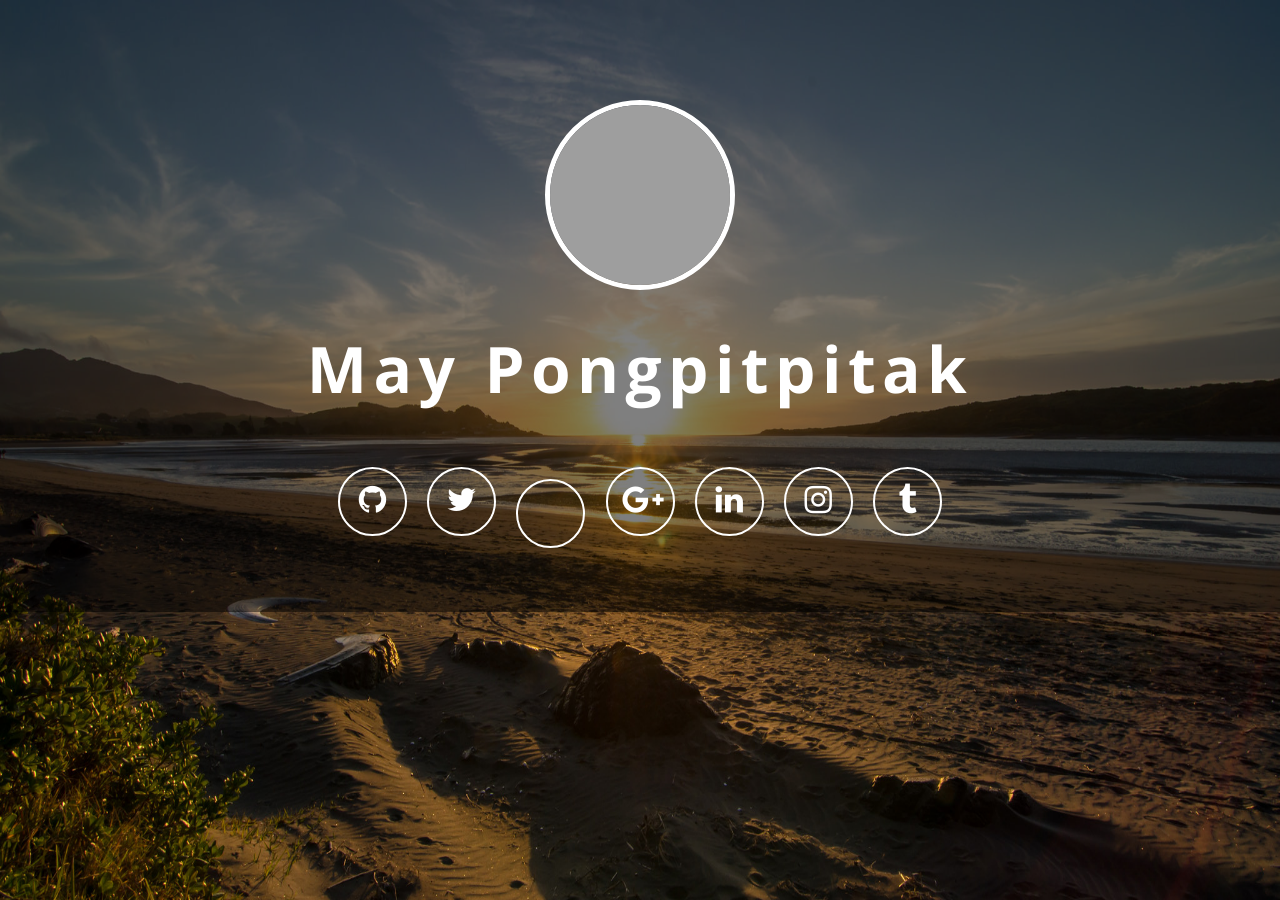
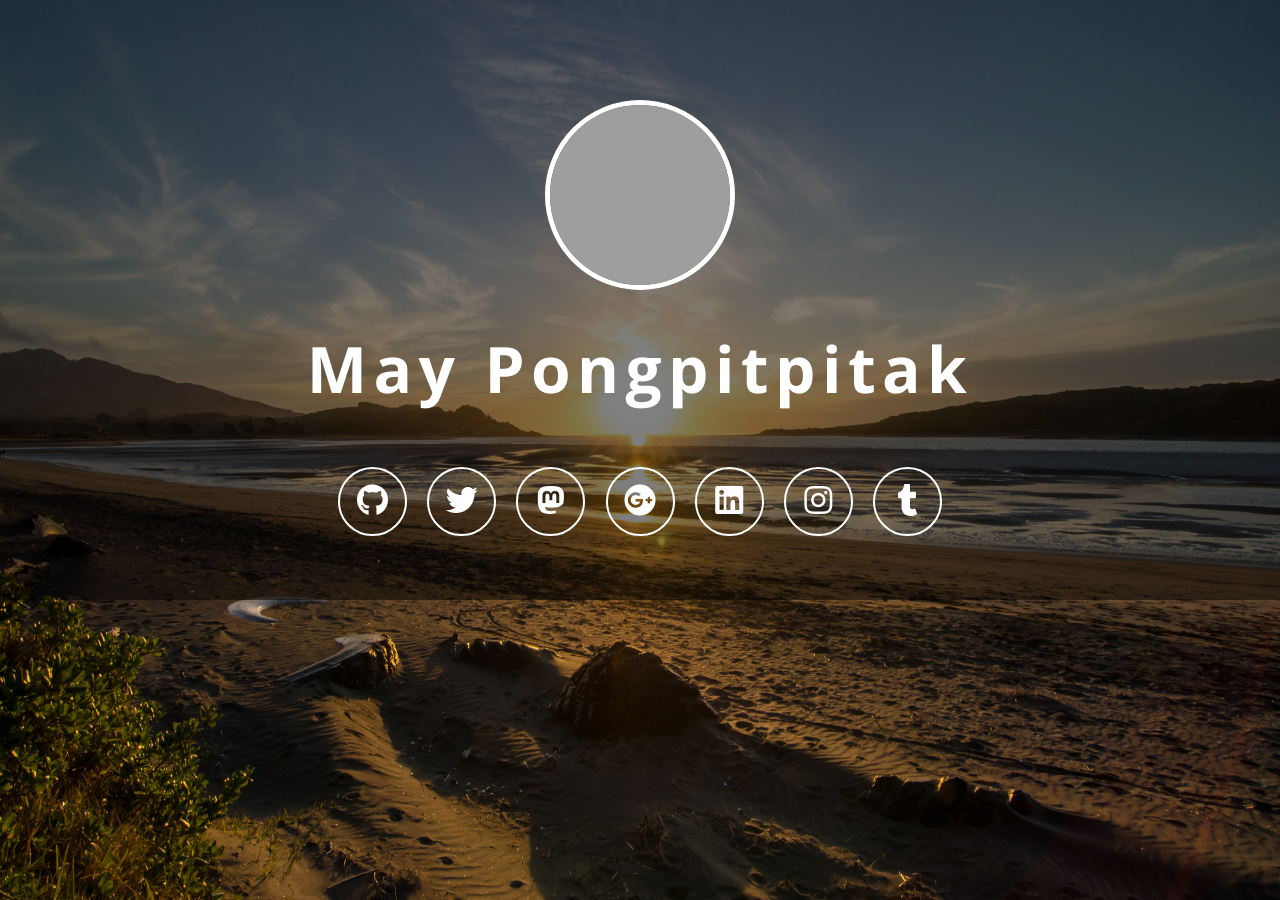
Before and after one commit to mayppong/mayppong.github.io, a Jekyll site: the page built from index.html, in a window 1280 px wide. Built offline with Jekyll 4.4.1, drawn with Linux system fonts in a browser that asks for light colours; nearby versions of some CDN libraries; grey boxes are pictures that could not be loaded.

Commit message:
Upgrade font-awesome to version 5.2

```diff
--- a/index.html
+++ b/index.html
@@ -16,7 +16,7 @@
     {% endif %}
     <link rel="stylesheet" href="{{ "css/front.css" | prepend: site.baseurl }}">
     <link href='https://fonts.googleapis.com/css?family=Open+Sans:400,700&subset=latin' rel='stylesheet' type='text/css'>
-    <link rel="stylesheet" href="https://maxcdn.bootstrapcdn.com/font-awesome/4.5.0/css/font-awesome.min.css">
+    <link rel="stylesheet" href="https://use.fontawesome.com/releases/v5.2.0/css/all.css" integrity="sha384-hWVjflwFxL6sNzntih27bfxkr27PmbbK/iSvJ+a4+0owXq79v+lsFkW54bOGbiDQ" crossorigin="anonymous">
   </head>
   <body>
     <div class="content">
@@ -33,71 +33,71 @@
 
       <ul>
         {% if site.github_username %}
-        <li><a class="fa fa-2x fa-github" href="https://github.com/{{ site.github_username }}"><span class="description">GitHub</span></a></li>
+        <li><a class="fab fa-2x fa-github" href="https://github.com/{{ site.github_username }}"><span class="description">GitHub</span></a></li>
         {% endif %}
 
         {% if site.codepen_username %}
-        <li><a class="fa fa-2x fa-codepen" href="https://codepen.io/{{ site.codepen_username }}"><span class="description">CodePen</span></a></li>
+        <li><a class="fab fa-2x fa-codepen" href="https://codepen.io/{{ site.codepen_username }}"><span class="description">CodePen</span></a></li>
         {% endif %}
 
         {% if site.facebook_username %}
-        <li><a class="fa fa-2x fa-facebook" href="https://facebook.com/{{ site.facebook_username }}"><span class="description">Facebook</span></a></li>
+        <li><a class="fab fa-2x fa-facebook" href="https://facebook.com/{{ site.facebook_username }}"><span class="description">Facebook</span></a></li>
         {% endif %}
 
         {% if site.twitter_username %}
-        <li><a class="fa fa-2x fa-twitter" href="https://twitter.com/{{ site.twitter_username }}"><span class="description">Twitter</span></a></li>
+        <li><a class="fab fa-2x fa-twitter" href="https://twitter.com/{{ site.twitter_username }}"><span class="description">Twitter</span></a></li>
         {% endif %}
 
         {% if site.mastodon_username and site.mastodon_domain %}
-        <li><a class="fa fa-2x fa-mastodon" href="https://{{ site.mastodon_domain }}/@{{ site.mastodon_username }}"><span class="description">Mastodon</span></a></li>
+        <li><a class="fab fa-2x fa-mastodon" href="https://{{ site.mastodon_domain }}/@{{ site.mastodon_username }}"><span class="description">Mastodon</span></a></li>
         {% endif %}
 
         {% if site.google_plus_username %}
-        <li><a class="fa fa-2x fa-google-plus" href="https://plus.google.com/+{{ site.google_plus_username }}"><span class="description">Google +</span></a></li>
+        <li><a class="fab fa-2x fa-google-plus" href="https://plus.google.com/+{{ site.google_plus_username }}"><span class="description">Google +</span></a></li>
         {% endif %}
 
         {% if site.linkedin_username %}
-        <li><a class="fa fa-2x fa-linkedin" href="https://linkedin.com/in/{{ site.linkedin_username }}"><span class="description">LinkedIn</span></a></li>
+        <li><a class="fab fa-2x fa-linkedin" href="https://linkedin.com/in/{{ site.linkedin_username }}"><span class="description">LinkedIn</span></a></li>
         {% endif %}
 
         {% if site.vine_username %}
-        <li><a class="fa fa-2x fa-vine" href="https://vine.co/{{ site.vine_username }}"><span class="description">Vine</span></a></li>
+        <li><a class="fab fa-2x fa-vine" href="https://vine.co/{{ site.vine_username }}"><span class="description">Vine</span></a></li>
         {% endif %}
 
         {% if site.instagram_username %}
-        <li><a class="fa fa-2x fa-instagram" href="https://instagram.com/{{ site.instagram_username }}"><span class="description">Instagram</span></a></li>
+        <li><a class="fab fa-2x fa-instagram" href="https://instagram.com/{{ site.instagram_username }}"><span class="description">Instagram</span></a></li>
         {% endif %}
 
         {% if site.flickr_usernmae %}
-        <li><a class="fa fa-2x fa-flickr" href="https://flickr.com/photos/{{ site.flickr_username }}"><span class="description">Flickr</span></a></li>
+        <li><a class="fab fa-2x fa-flickr" href="https://flickr.com/photos/{{ site.flickr_username }}"><span class="description">Flickr</span></a></li>
         {% endif %}
 
         {% if site.steam_username %}
-        <li><a class="fa fa-2x fa-steam" href="http://steamcommunity.com/id/{{ site.steam_username }}"><span class="description">Steam</span></a></li>
+        <li><a class="fab fa-2x fa-steam" href="http://steamcommunity.com/id/{{ site.steam_username }}"><span class="description">Steam</span></a></li>
         {% endif %}
 
         {% if site.soundcloud_username %}
-        <li><a class="fa fa-2x fa-soundcloud" href="https://soundcloud.com/{{ site.soundcloud_username }}"><span class="description">Soundcloud</span></a></li>
+        <li><a class="fab fa-2x fa-soundcloud" href="https://soundcloud.com/{{ site.soundcloud_username }}"><span class="description">Soundcloud</span></a></li>
         {% endif %}
 
         {% if site.lastfm_username %}
-        <li><a class="fa fa-2x fa-lastfm" href="http://www.last.fm/user/{{ site.lastfm_username }}"><span class="description">Last.fm</span></a></li>
+        <li><a class="fab fa-2x fa-lastfm" href="http://www.last.fm/user/{{ site.lastfm_username }}"><span class="description">Last.fm</span></a></li>
         {% endif %}
 
         {% if site.stack_of_username %}
-        <li><a class="fa fa-2x fa-stack-overflow" href="https://stackoverflow.com/users/{{ site.stack_of_username }}"><span class="description">Stack Overflow</span></a></li>
+        <li><a class="fab fa-2x fa-stack-overflow" href="https://stackoverflow.com/users/{{ site.stack_of_username }}"><span class="description">Stack Overflow</span></a></li>
         {% endif %}
 
         {% if site.reddit_username %}
-        <li><a class="fa fa-2x fa-reddit" href="https://reddit.com/user/{{ site.reddit_username }}"><span class="description">Reddit</span></a></li>
+        <li><a class="fab fa-2x fa-reddit" href="https://reddit.com/user/{{ site.reddit_username }}"><span class="description">Reddit</span></a></li>
         {% endif %}
 
         {% if site.medium_username %}
-        <li><a class="fa fa-2x fa-medium" href="https://medium.com/@{{ site.medium_username }}"><span class="description">Medium</span></a></li>
+        <li><a class="fab fa-2x fa-medium" href="https://medium.com/@{{ site.medium_username }}"><span class="description">Medium</span></a></li>
         {% endif %}
 
         {% if site.tumblr_username %}
-        <li><a class="fa fa-2x fa-tumblr" href="https://{{ site.tumblr_username }}.tumblr.com/"><span class="description">Tumblr</span></a></li>
+        <li><a class="fab fa-2x fa-tumblr" href="https://{{ site.tumblr_username }}.tumblr.com/"><span class="description">Tumblr</span></a></li>
         {% endif %}
 
         {% if site.blog_url %}
```
